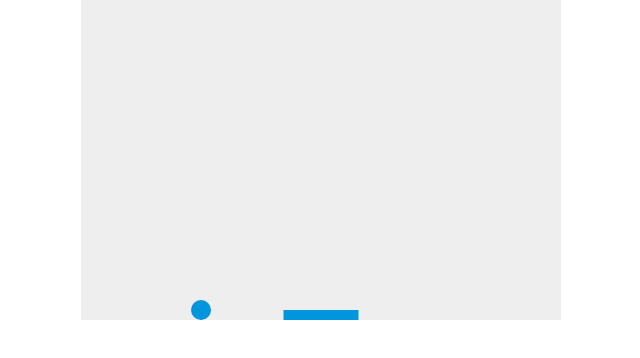
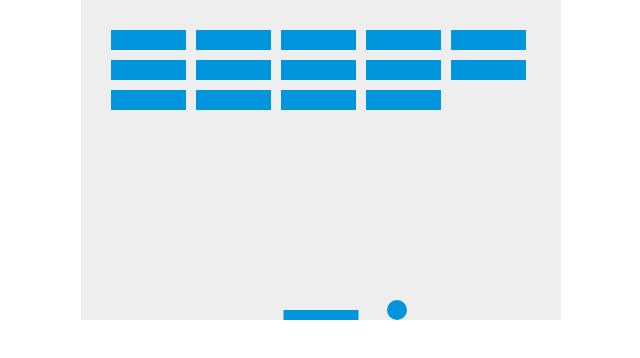
Before and after one commit to kadroff/brickgame, a plain HTML site: page index.html in a window 1280 px wide. Shown: the whole page, without its empty margins (319-959 px from the left). Drawn offline with Linux system fonts and the light colour scheme.

Commit message:
Игра готова 1.0

```diff
--- a/index.html
+++ b/index.html
@@ -6,6 +6,7 @@
     * { padding: 0; margin: 0;}
     canvas { background: #eee; display: block; margin: 0 auto; }
   </style>
+  <audio id="shot" src="shot.wav"></audio>
 </head>
 <body>
 
@@ -23,16 +24,31 @@
   var paddleHeight = 10;
   var paddleWidth = 75;
   var paddleX = (canvas.width-paddleWidth)/2;
+  var gameOver = false;
 
-  var gameOver = false;
+// bricks settings
+  var brickRowCount = 3;
+  var brickColumnCount = 5;
+  var brickWidth = 75;
+  var brickHeight = 20;
+  var brickPadding = 10;
+  var brickOffsetTop = 30;
+  var brickOffsetLeft = 30;
 
   // move
   var rightPressed = false;
   var leftPressed = false;
 
+  var bricks = [];
+  for(c = 0; c < brickColumnCount; c++) {
+    bricks[c] = [];
+    for(r = 0; r < brickRowCount; r++) {
+      bricks[c][r] = { x: 0, y: 0, status: 1 };
+    }
+  }
+
   document.addEventListener("keydown", keyDownHandler, false);
   document.addEventListener("keyup", keyUpHandler, false);
-
 
   function keyDownHandler(e) {
     if(e.keyCode == 39) {
@@ -52,6 +68,20 @@
     }
   }
 
+  function collisionDetection() {
+    for(c=0; c<brickColumnCount; c++) {
+      for(r=0; r<brickRowCount; r++) {
+        var b = bricks[c][r];
+        if(b.status == 1) {
+          if(x > b.x && x < b.x+brickWidth && y > b.y && y < b.y+brickHeight) {
+              dy = -dy;
+              b.status = 0;
+          }
+        }
+      }
+    }
+  }
+
   function drawBall() {
     ctx.beginPath();
     ctx.arc(x, y, ballRadius, 0, Math.PI*2);
@@ -68,12 +98,33 @@
     ctx.closePath();
   }
 
+  function drawBricks() {
+    for(c=0; c<brickColumnCount; c++) {
+      for(r=0; r<brickRowCount; r++) {
+        if(bricks[c][r].status == 1) {
+          var brickX = (c*(brickWidth+brickPadding))+brickOffsetLeft;
+          var brickY = (r*(brickHeight+brickPadding))+brickOffsetTop;
+          bricks[c][r].x = brickX;
+          bricks[c][r].y = brickY;
+          ctx.beginPath();
+          ctx.rect(brickX, brickY, brickWidth, brickHeight);
+          ctx.fillStyle = "#0095DD";
+          ctx.fill();
+          ctx.closePath();
+      }
+      }
+    }
+  }
+
   function draw() {
     if (!gameOver) {
 
       ctx.clearRect(0,0, canvas.width, canvas.height)
+      drawBricks();
       drawBall();
       drawPaddle();
+      drawBricks();
+      collisionDetection();
 
       if(x + dx > canvas.width-ballRadius || x + dx < ballRadius) {
         dx = -dx;
```
Also changed, not shown: 2 other files.
